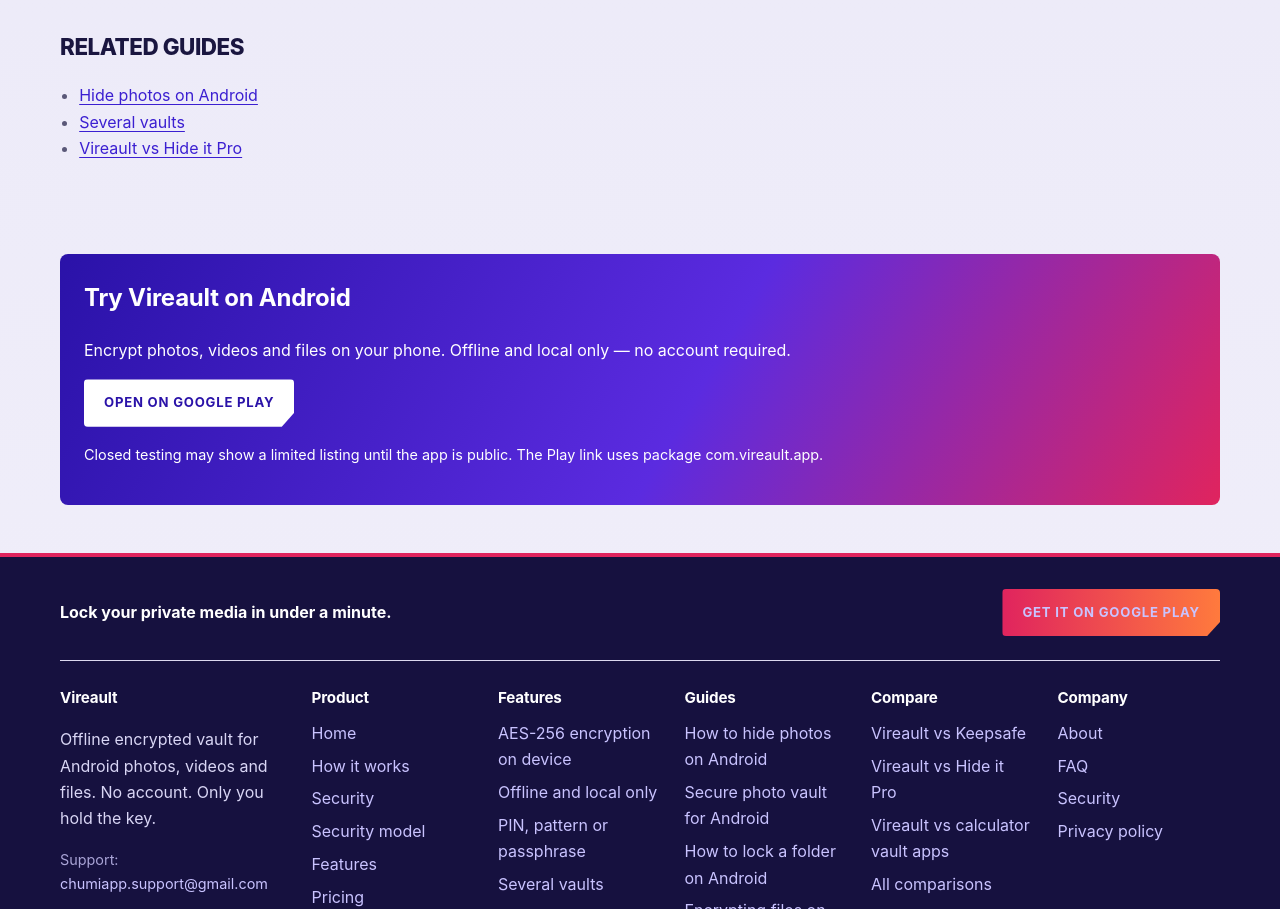
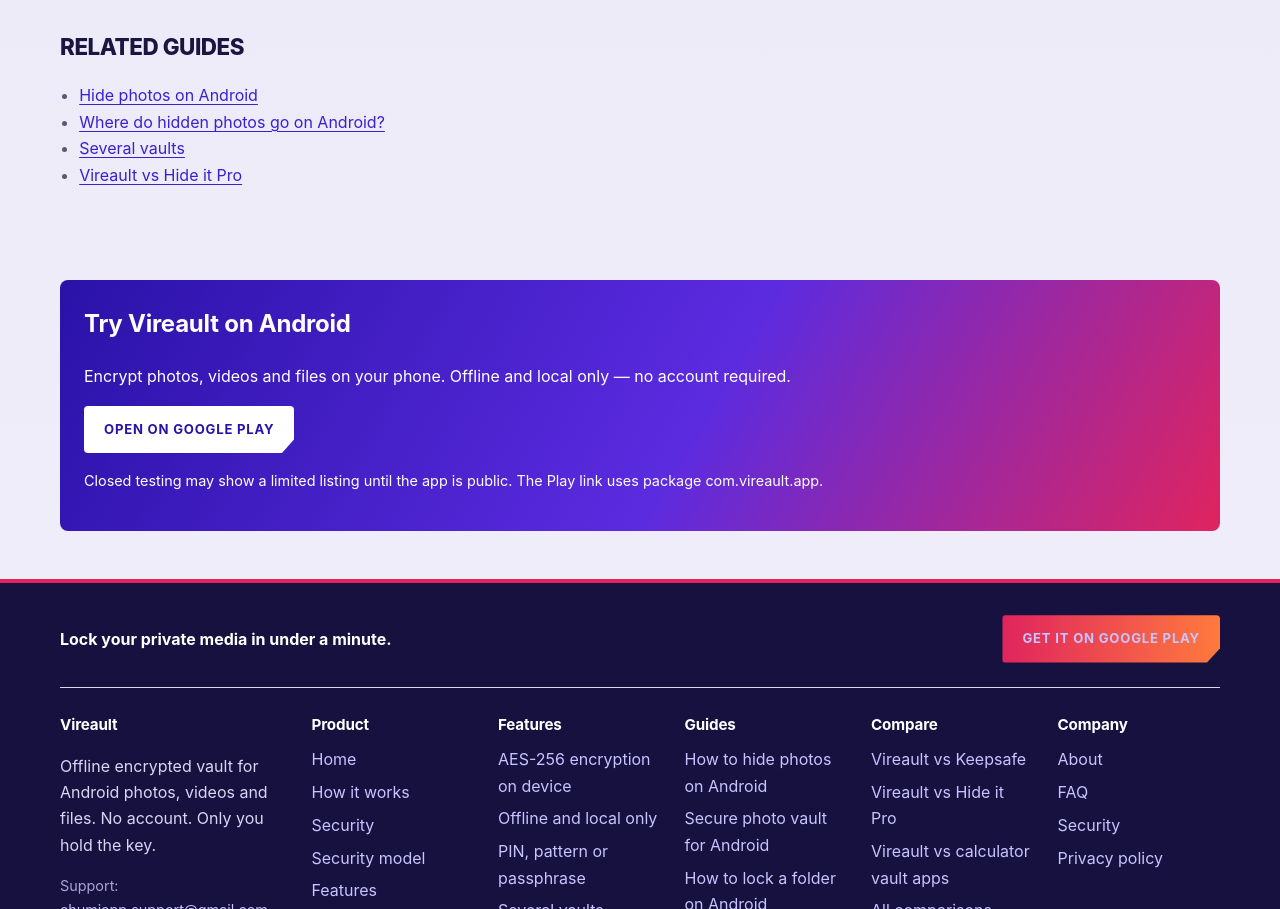
Before and after one commit to Dixonchoi22/vireault-site, an Astro site: page /vireault-site/guides/how-to-lock-folder-on-android in a window 1280 px wide. Shown: the part 1379-2288 px from the top of the page. Built offline with nearby package versions, Linux system fonts and the light colour scheme; Astro itself is replaced by a stand-in of ours.

Commit message:
Guide: where do hidden photos go on Android (how-to-lock-folder-on-android.astro)

```diff
--- a/src/pages/guides/how-to-lock-folder-on-android.astro
+++ b/src/pages/guides/how-to-lock-folder-on-android.astro
@@ -46,6 +46,7 @@ const articleLd = {
       <h2>Related guides</h2>
       <ul>
         <li><a href="/guides/how-to-hide-photos-on-android">Hide photos on Android</a></li>
+        <li><a href="/guides/where-do-hidden-photos-go-android">Where do hidden photos go on Android?</a></li>
         <li><a href="/features/multiple-vaults">Several vaults</a></li>
         <li><a href="/compare/hide-it-pro">Vireault vs Hide it Pro</a></li>
       </ul>
```
